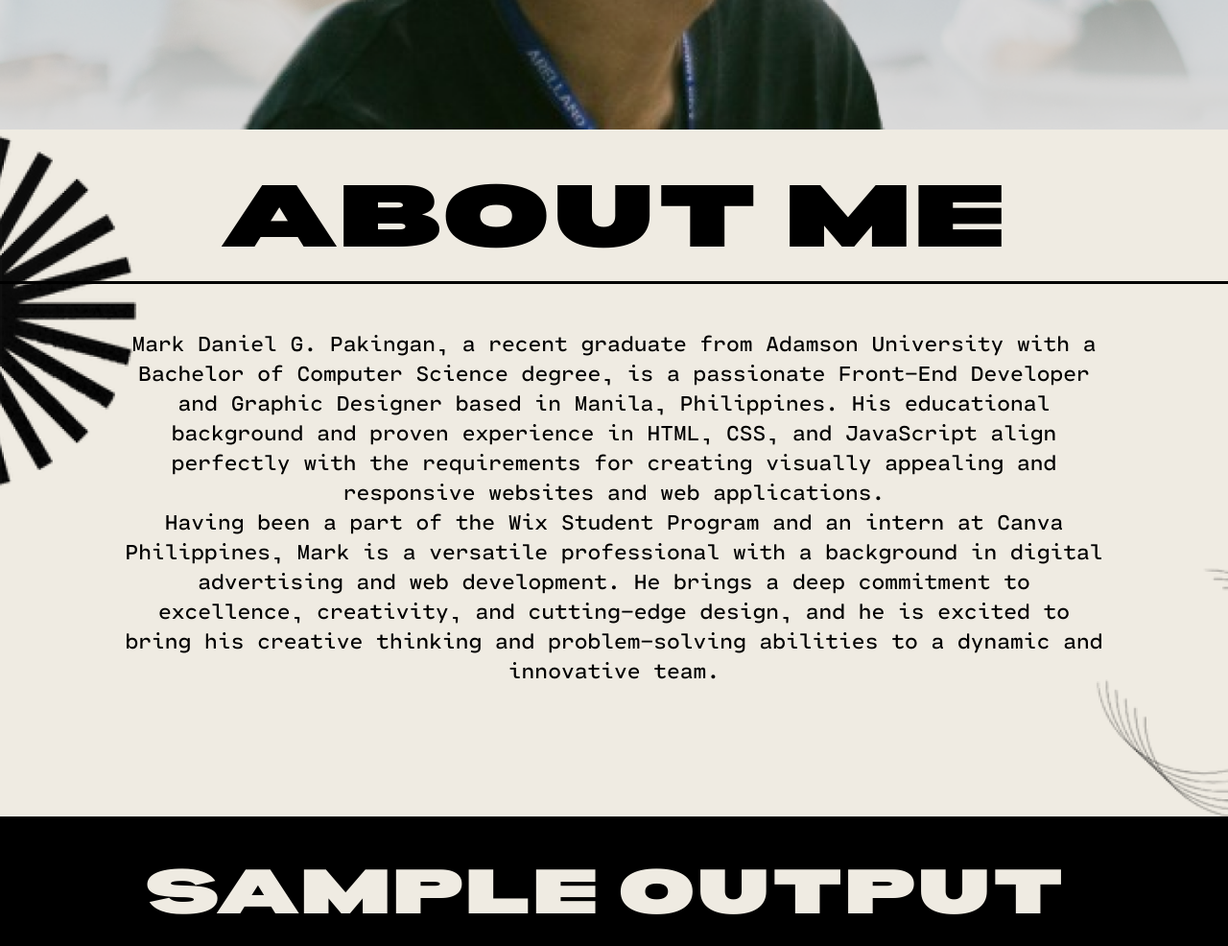
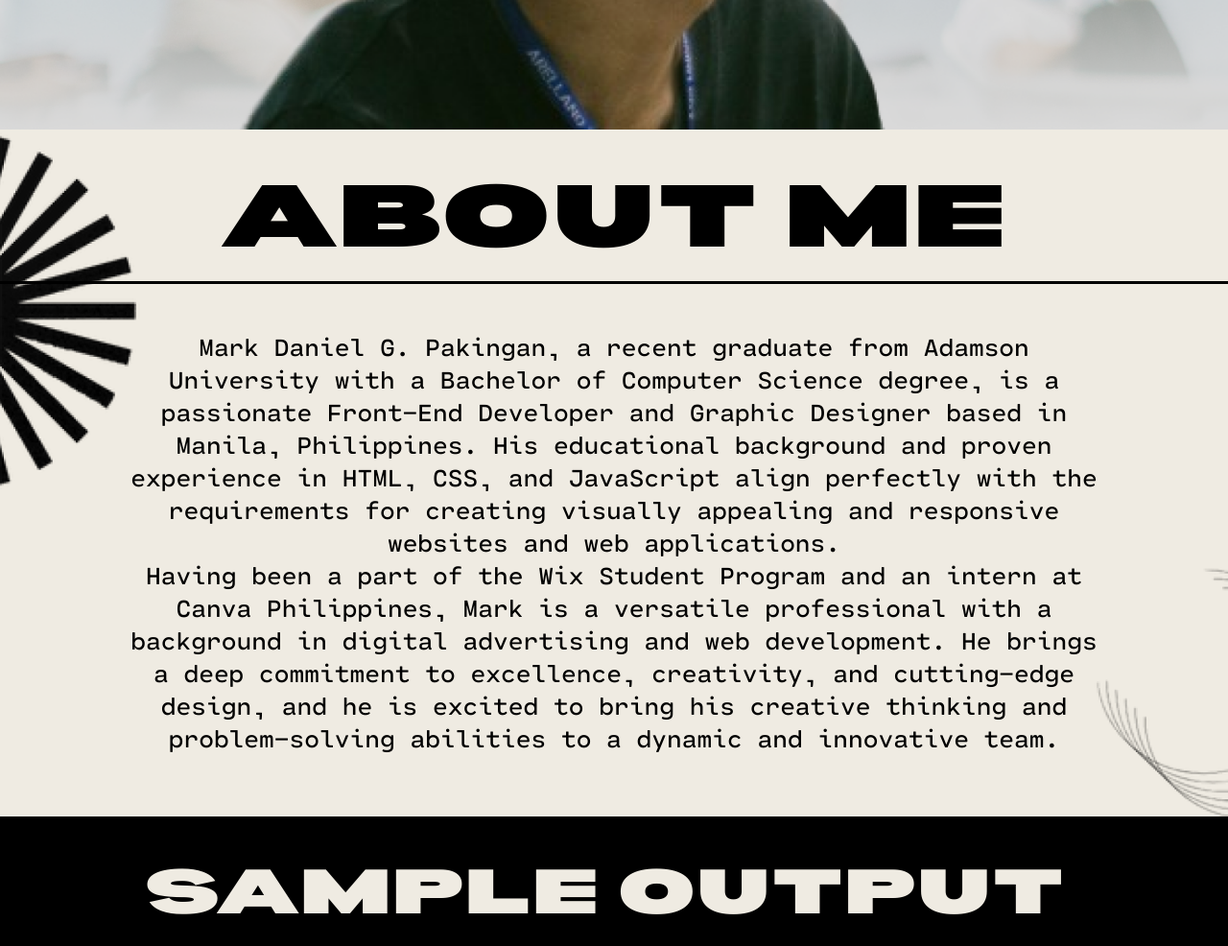
Before and after one commit to mrkpkngn/MarkProfile, a plain HTML site: page index.html in a window 1280 px wide. Shown: the part 563-1549 px from the top of the page at 96% size. Drawn offline with Linux system fonts and the light colour scheme; files whose address does not match are found by name.

Commit message:
Update index.html

```diff
--- a/index.html
+++ b/index.html
@@ -271,7 +271,7 @@ font-family: 'Bernoru';
             padding-top: 0.5vw;
             text-align: center;
             font-family: Cartograph CF;
-            font-size: 1.75vw;
+            font-size: 2vmax;
         }
         .sample{
             margin-top: -4px;
```
